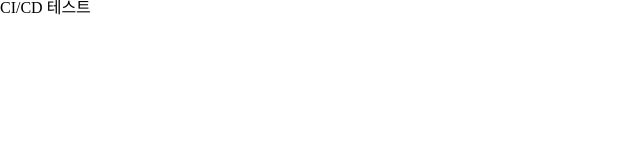
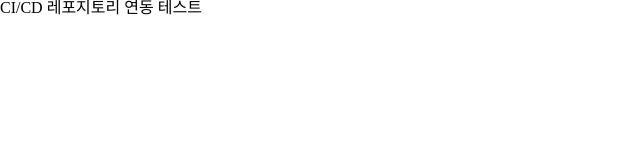
Before and after one commit to tjddnr9553/BookStep-FE, a Next.js app: page / in a window 1280 px wide. Shown: the top 160 px of the page, without its empty margins (0-640 px from the left). Built offline with nearby package versions, Linux system fonts and the light colour scheme.

Commit message:
[Test] CI/CD 개인 레포지토리 연동 테스트

```diff
--- a/src/app/page.tsx
+++ b/src/app/page.tsx
@@ -1,7 +1,7 @@
 export default function Home() {
   return (
     <div>
-      CI/CD 테스트
+      CI/CD 레포지토리 연동 테스트
     </div>
   )
 }
```
